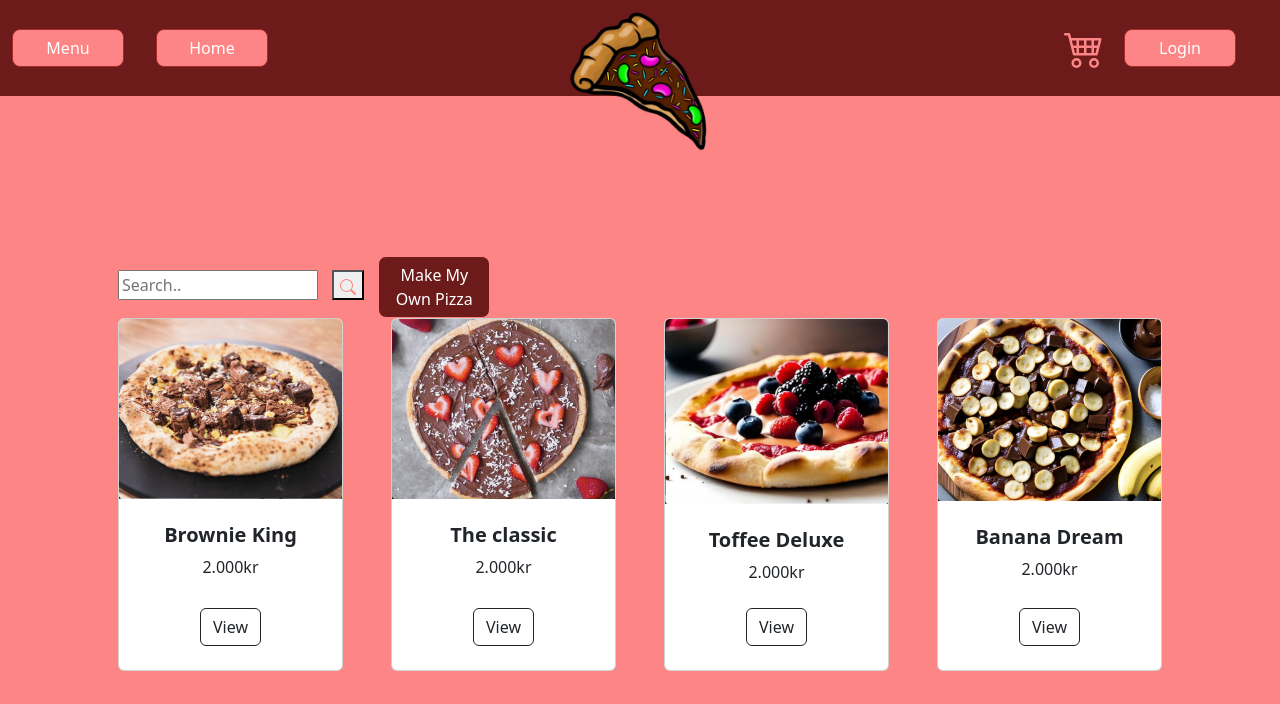
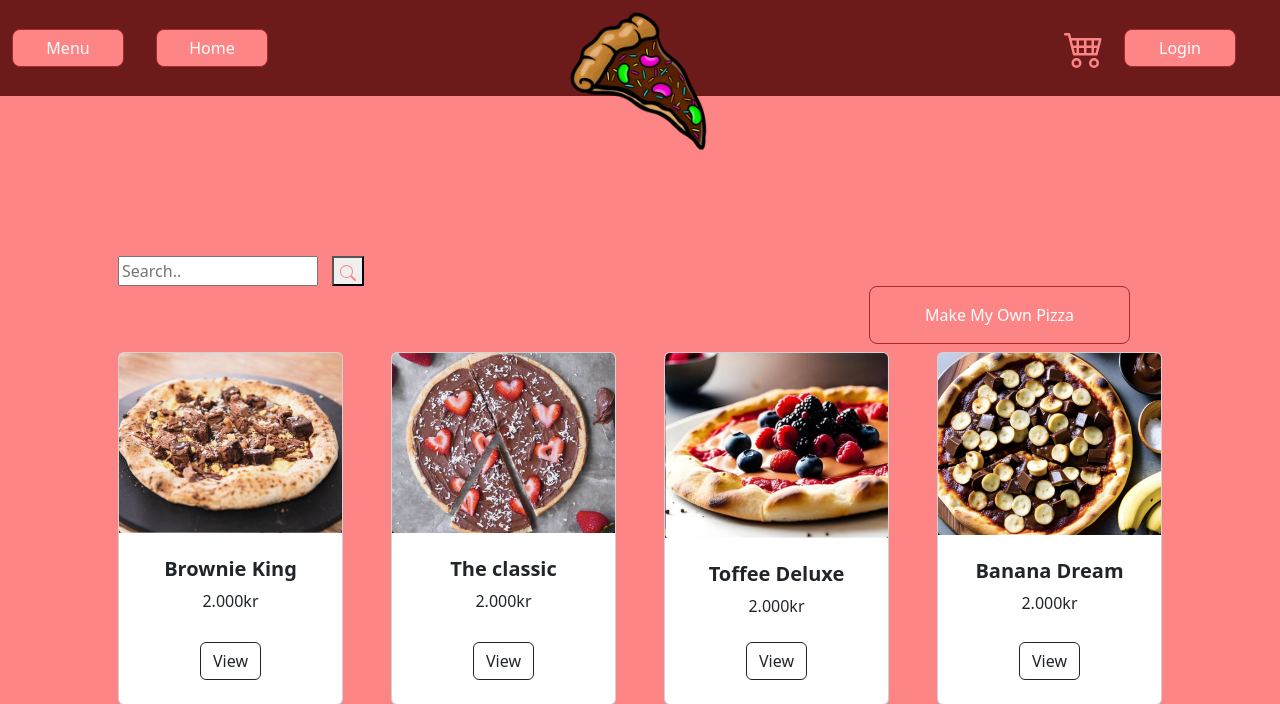
Before and after one commit to saedis-osk/Verk-2, a Django app: page /menus/ in a window 1280 px wide. Shown: the top 704 px of the page. Run offline with Django 4.2, Linux system fonts and the light colour scheme.

Commit message:
pizza button

```diff
--- a/static/css/menu.css
+++ b/static/css/menu.css
@@ -4,17 +4,7 @@
     margin-right: 10px; /* adjust to your desired margin */
   }
 
-  .search-button{
-    display: inline-block;
-    margin-right: 10px; /* adjust to your desired margin */
-  }
 
-   .make-pizza-button {
-       display: inline-block;
-
-       background-color: #6d1a1a;
-       border-color:#FE8585;
-   }
 
    .make-pizza-button:hover{
        background-color: #FE8585;
--- a/static/css/toppings.css
+++ b/static/css/toppings.css
@@ -12,7 +12,7 @@
 }
 
 .btn.btn-secondary{
-    background-color: #6D1A1A;
+    background-color: #FE8585;
 }
 
 
@@ -29,6 +29,7 @@
 
 h4{
     padding: 20px;
+    color:#6D1A1A;
 }
 
 .toppings-container {
--- a/templates/menu/index.html
+++ b/templates/menu/index.html
@@ -15,9 +15,12 @@
                     <svg xmlns="http://www.w3.org/2000/svg" width="16" height="16" fill="currentColor" class="bi bi-search" viewBox="0 0 16 16">
                         <path d="M11.742 10.344a6.5 6.5 0 1 0-1.397 1.398h-.001c.03.04.062.078.098.115l3.85 3.85a1 1 0 0 0 1.415-1.414l-3.85-3.85a1.007 1.007 0 0 0-.115-.1zM12 6.5a5.5 5.5 0 1 1-11 0 5.5 5.5 0 0 1 11 0z"/>
                     </svg>
+
                 </button>
-                <a class="btn btn-primary make-pizza-button" href="{% url 'topping-index' %}">Make My Own Pizza</a>
 
+                <div class="d-grid gap-2 d-md-flex justify-content-md-end mb-2">
+                <a class="btn btn-primary w-25 p-3 make-pizza-button" href="{% url 'topping-index' %}">Make My Own Pizza</a>
+                </div>
 </form>
 
 
--- a/templates/toppings/index.html
+++ b/templates/toppings/index.html
@@ -5,6 +5,8 @@
     <div class="card">
     <div class="card-body p-4">
         <h3 class="selected-pizza">Name of selected pizza JS</h3>
+            <h5 class="selected-pizza">Description of the pizza</h5>
+
         <form>
             <h4>Base</h4>
         <div class="btn-group btn-group-toggle" data-toggle="buttons">
@@ -309,7 +311,7 @@
     <span>Grapes</span>
   </div>
 
-
+<h4>Drizzle on top?</h4>
 
 
 </div>
```
